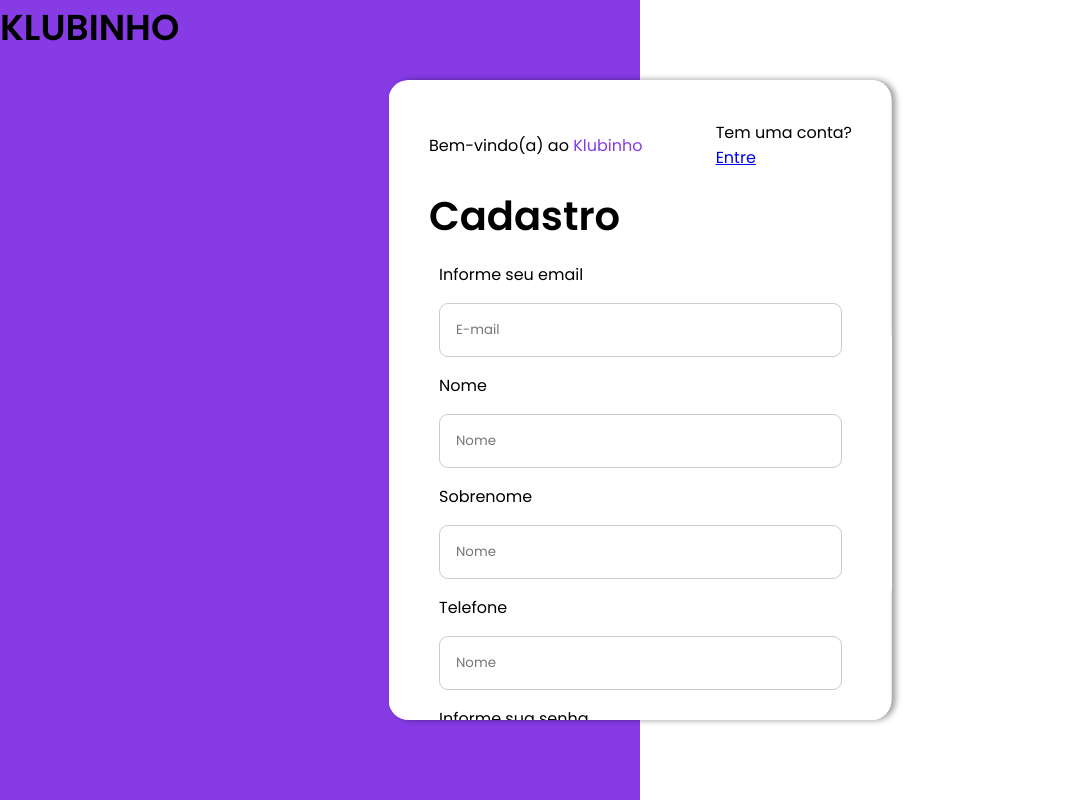
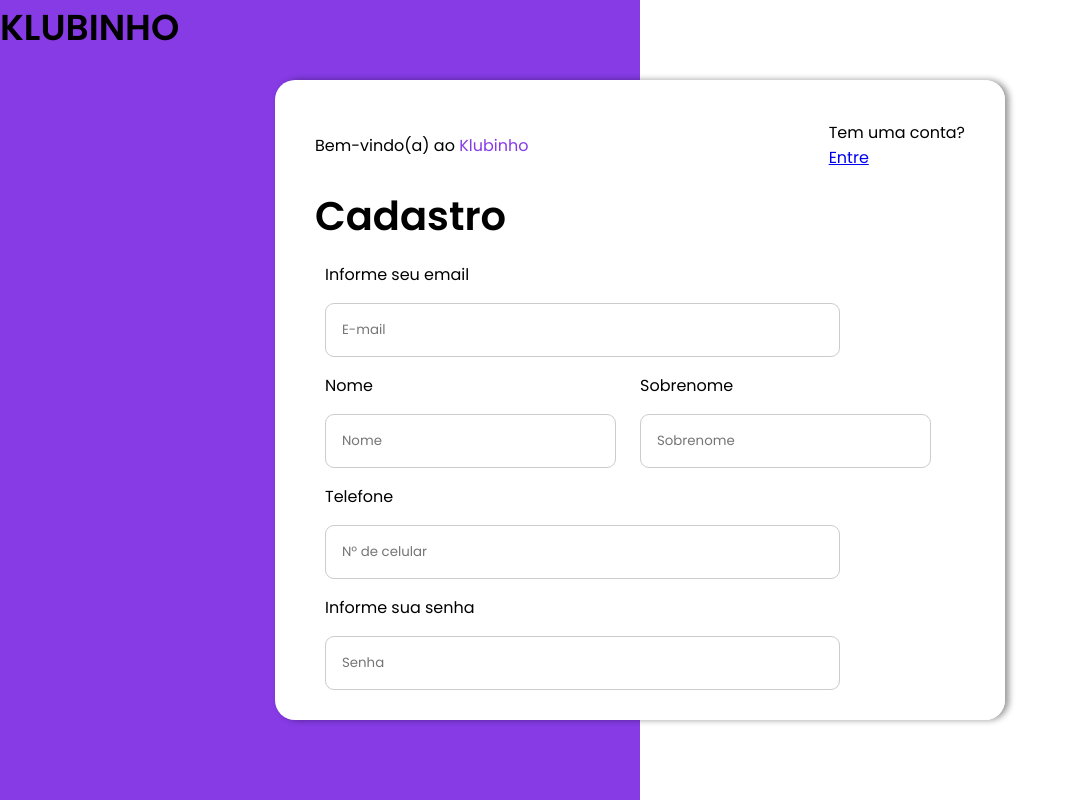
Before and after one commit to ThalitaBispo/klubinho, a React (Vite) app: page /cadastro in a window 1280 px wide. Shown: the whole page, without its empty margins (0-1074 px from the left). Built offline with nearby package versions, Linux system fonts and the light colour scheme; the HTML template or start-up script is replaced by a standard one.

Commit message:
ajustes front login

```diff
--- a/src/components/Login/Login.module.css
+++ b/src/components/Login/Login.module.css
@@ -37,13 +37,9 @@
     justify-content: space-between;
 }
 
-/* .welcome p span:last-child {
-    color: var(--purple);
+.message {
+    margin-right: 20px; /* Adicione margem à direita para separar as mensagens */
 }
-
-.welcome p:last-child p:last-child {
-    color: var(--purple);
-} */
 
 .textDestaque {
     color: var(--purple);
@@ -55,30 +51,35 @@
     margin: 1rem 0;
 }
 
-form {
+.loginForm {
     margin: 10px;
 }
 
-form input {
+.loginForm input {
     border: 1px solid var(--gray-100);
     border-radius: 9px;
-    padding: 1rem 8rem 1rem 1rem;
-    margin: 1rem 0;
+    padding: 1rem 15rem 1rem 1rem;
+    margin: 1rem 1rem 1rem 0;
+    /* width: 100%; */
 }
 
-form p a {
+.loginForm p a {
     font-size: 0.80rem;
     float: right;
 }
 
-/* form button {
-    background-color: var(--purple);
-    color: var(--white);
-    padding: 0.5rem 30%;
-    border-radius: 10px;
-    font-size: 1.15rem;
-    width: auto; /* A largura será ajustável automaticamente
-} */
+.inputDuplo {
+    flex: 1; /* Ocupa o mesmo espaço */
+    /* text-align: center; */
+    margin: 0 0.5rem 0 0; /* Espaçamento horizontal entre os elementos */
+    /* width: 50%; */
+    /* padding: 1rem 1rem 1rem 1rem;  */
+}
+
+.inputDuplo input {
+    padding: 1rem 1rem 1rem 1rem;
+    /* width: 50%; */
+}
 
 .centerButton {
     text-align: center;
@@ -93,7 +94,7 @@
     padding: 0.5rem 30%;
     border-radius: 10px;
     font-size: 1.15rem;
-    width: 100%; /* A largura será ajustável automaticamente */
+    width: 100%; /* auto = A largura será ajustável automaticamente */
 }
 
 .centerButton a {
@@ -102,15 +103,6 @@
     text-align: center;
     text-decoration: none; /* Remove a decoração de texto sublinhado */
 }
-
-/* .botao {
-    background-color: var(--purple);
-    color: var(--white);
-    margin-top: 2rem;
-    padding: 1rem 11rem;
-    border-radius: 10px;
-    font-size: 1.15rem;
-} */
 
 .textCentral {
     font-size: 2.0rem;
@@ -125,3 +117,26 @@
     margin: 1rem 0;
     text-align: center;
 }
+
+
+
+/* Estilize a barra de rolagem */
+::-webkit-scrollbar {
+    width: 8px; /* Largura da barra de rolagem */
+}
+
+/* Estilize o botão de rolagem (o "polegar") */
+::-webkit-scrollbar-thumb {
+    background-color: var(--purple); /* Cor do polegar */
+    border-radius: 5px; /* Cantos arredondados do polegar */
+}
+
+/* Estilize a pista (a área ao redor do polegar) */
+::-webkit-scrollbar-track {
+    background-color: var(--gray-100); /* Cor da pista */
+}
+
+/* Estilize a seta de rolagem (opcional) */
+::-webkit-scrollbar-button {
+    background-color: var(--purple); /* Cor da seta de rolagem */
+}
--- a/src/components/Login/LoginForm.tsx
+++ b/src/components/Login/LoginForm.tsx
@@ -5,7 +5,7 @@
     return(
         <>
         <div className={styles.conteudo}>
-                    <p>
+            <p className={styles.message}>
                 <span>Bem-vindo(a) ao </span>
                 <span className={styles.textDestaque}>Klubinho</span>
             </p>
@@ -23,17 +23,23 @@
             <p>Informe seu email</p>
             <input type='text' placeholder='E-mail'></input>
 
+            <div className={styles.conteudo}>
+                <div className={styles.inputDuplo}>
                     <p>Nome</p>
-                    <input type='text' placeholder='Nome'></input>
+                    <input type='text' placeholder='Nome' />
+                </div>
 
+                <div className={styles.inputDuplo}>
                     <p>Sobrenome</p>
-                    <input type='text' placeholder='Nome'></input>
+                    <input type='text' placeholder='Sobrenome' />
+                </div>
+            </div>
 
             <p>Telefone</p>
-                    <input type='text' placeholder='Nome'></input>
+            <input type='text' placeholder='Nº de celular'></input>
 
             <p>Informe sua senha</p>
-                    <input type='text' placeholder='Nome'></input>
+            <input type='text' placeholder='Senha'></input>
 
             <div className={styles.centerButton}>
             <button type='submit'>Cadastrar</button>
```
Also changed, not shown: src/components/Login/Login.tsx (indentation only), src/components/Login/RoutesLogin.tsx (indentation only). Lines whose indentation alone changed are shown as unchanged.
